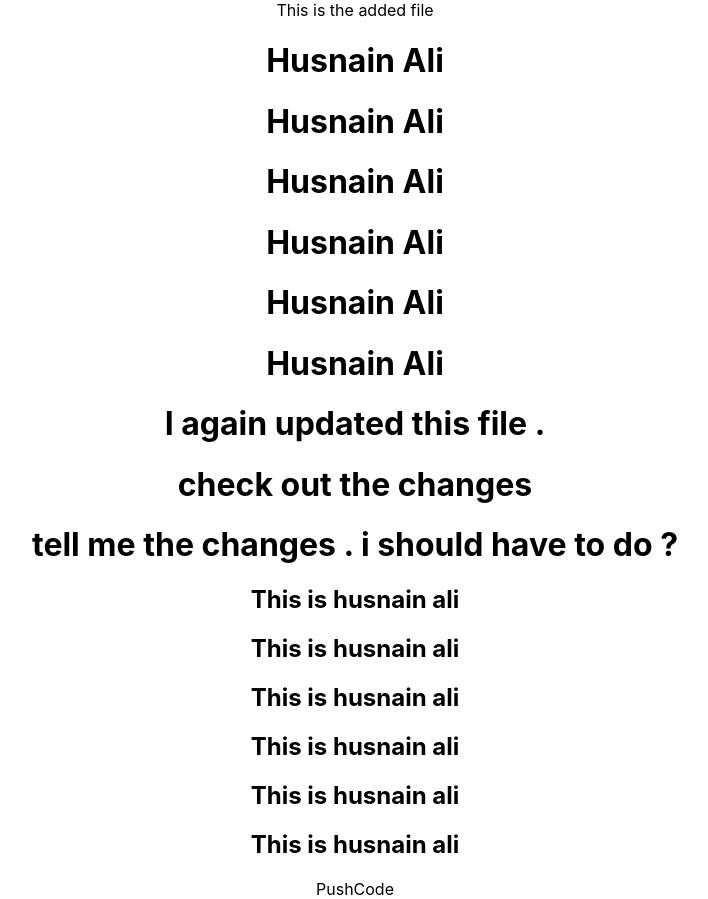
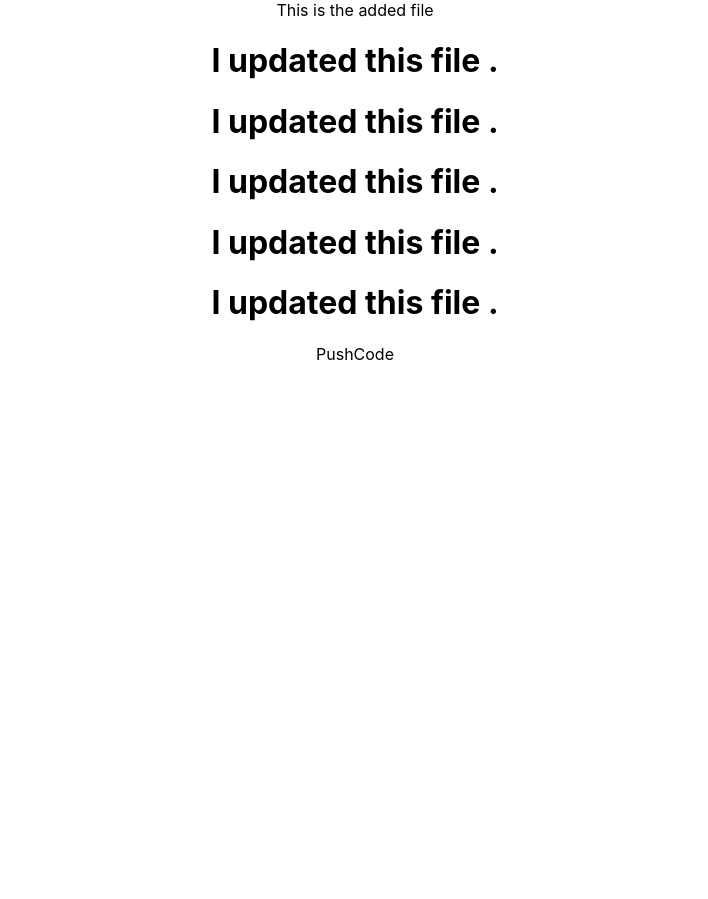
Before and after one commit to ha2548493-glitch/Push-Code, a React (Create React App) app: page / in a window 1280 px wide. Shown: the whole page, without its empty margins (285-993 px from the left). After the commit the page ends 800 px from the top, so only its background shows below. Built offline with nearby package versions, Linux system fonts and the light colour scheme.

Commit message:
update code

```diff
--- a/src/components/AddFile.jsx
+++ b/src/components/AddFile.jsx
@@ -3,45 +3,11 @@ import React from 'react'
 const AddFile = () => {
   return (
     <div>This is the added file
-      <h1>
-        Husnain Ali
-      </h1>
-        <h1>
-        Husnain Ali
-      </h1>
-        <h1>
-        Husnain Ali
-      </h1>
-        <h1>
-        Husnain Ali
-      </h1>
-        <h1>
-        Husnain Ali
-      </h1>
-        <h1>
-        Husnain Ali
-      </h1>
-      <h1>I again updated  this file .</h1>
-      <h1>check out the changes</h1>
-      <h1>tell me the changes . i should have to do ?</h1>
-      <h2>
-        This is husnain ali
-      </h2>
-       <h2>
-        This is husnain ali
-      </h2>
-       <h2>
-        This is husnain ali
-      </h2>
-       <h2>
-        This is husnain ali
-      </h2>
-       <h2>
-        This is husnain ali
-      </h2>
-       <h2>
-        This is husnain ali
-      </h2>
+  <h1>I updated  this file .</h1>
+    <h1>I updated  this file .</h1>
+      <h1>I updated  this file .</h1>
+        <h1>I updated  this file .</h1>
+          <h1>I updated  this file .</h1>
     </div>
   )
 }
```
